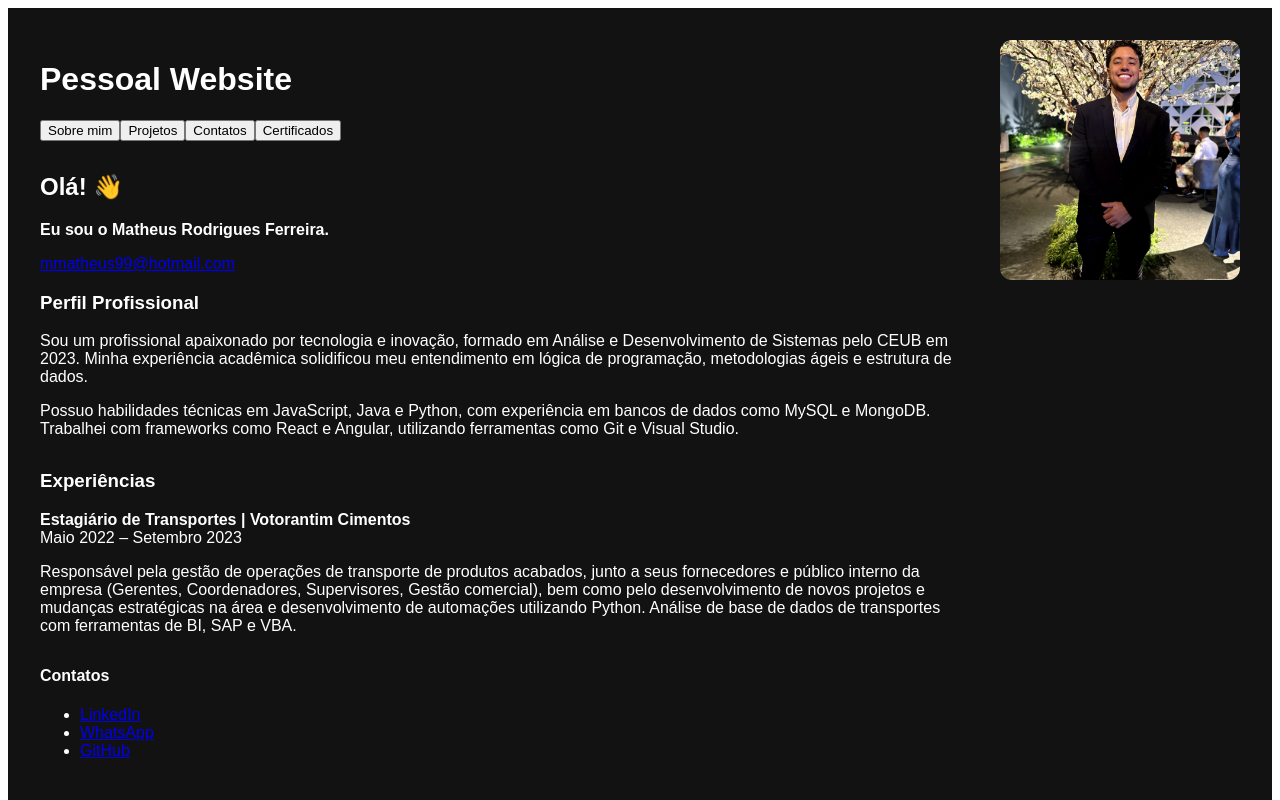
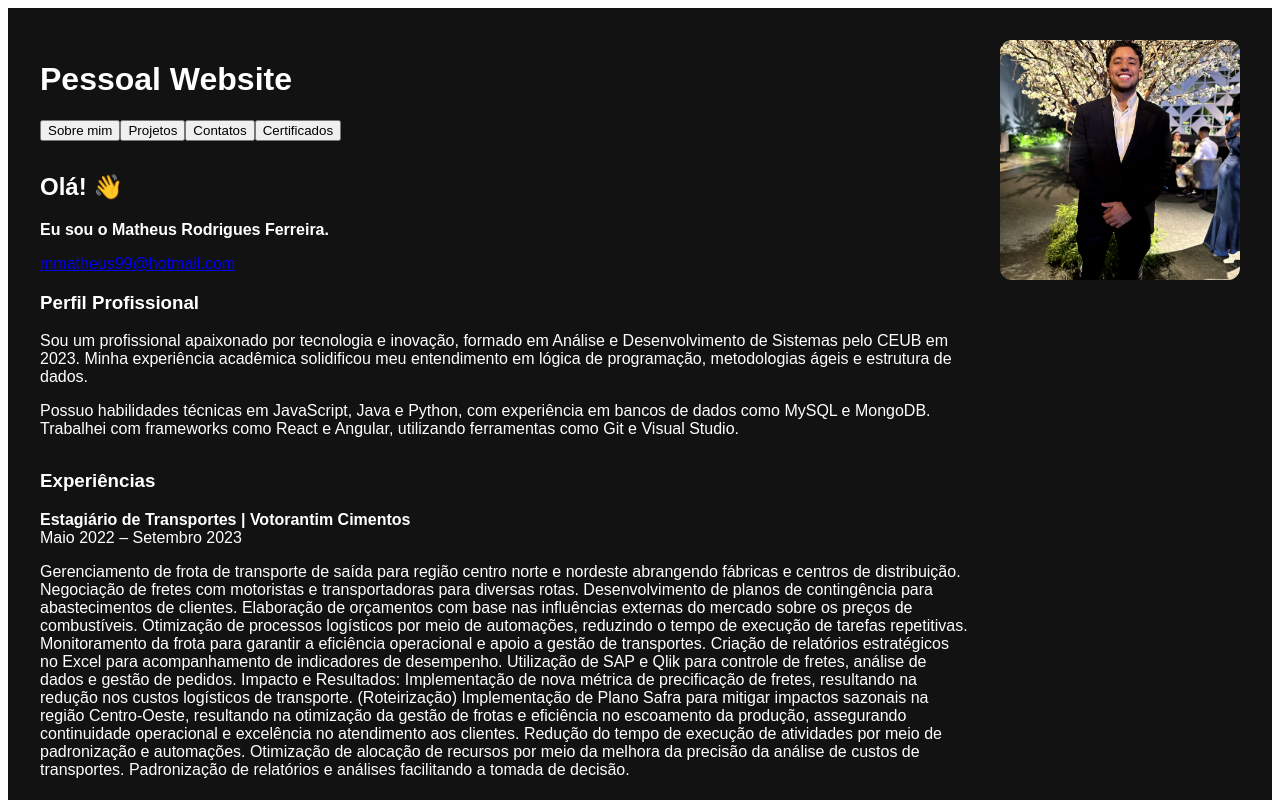
Before and after one commit to MatheusRoF/Personal_website, a Next.js app: page / in a window 1280 px wide. Shown: the top 800 px of the page. Built offline with nearby package versions, Linux system fonts and the light colour scheme.

Commit message:
Update index.js

```diff
--- a/pages/index.js
+++ b/pages/index.js
@@ -47,9 +47,21 @@ export default function Home() {
             <p><strong>Estagiário de Transportes | Votorantim Cimentos</strong><br />
               Maio 2022 – Setembro 2023</p>
             <p>
-              Responsável pela gestão de operações de transporte de produtos acabados, junto a seus fornecedores e público interno da empresa
-              (Gerentes, Coordenadores, Supervisores, Gestão comercial), bem como pelo desenvolvimento de novos projetos e mudanças estratégicas
-              na área e desenvolvimento de automações utilizando Python. Análise de base de dados de transportes com ferramentas de BI, SAP e VBA.
+              Gerenciamento de frota de transporte de saída para região centro norte e nordeste abrangendo fábricas e centros de distribuição.
+              Negociação de fretes com motoristas e transportadoras para diversas rotas.
+              Desenvolvimento de planos de contingência para abastecimentos de clientes.
+              Elaboração de orçamentos com base nas influências externas do mercado sobre os preços de combustíveis.
+              Otimização de processos logísticos por meio de automações, reduzindo o tempo de execução de tarefas repetitivas.
+              Monitoramento da frota para garantir a eficiência operacional e apoio a gestão de transportes.
+              Criação de relatórios estratégicos no Excel para acompanhamento de indicadores de desempenho.
+              Utilização de SAP e Qlik para controle de fretes, análise de dados e gestão de pedidos.
+
+              Impacto e Resultados:
+              Implementação de nova métrica de precificação de fretes, resultando na redução nos custos logísticos de transporte. (Roteirização)
+              Implementação de Plano Safra para mitigar impactos sazonais na região Centro-Oeste, resultando na otimização da gestão de frotas e eficiência no escoamento da produção, assegurando continuidade operacional e excelência no atendimento aos clientes.
+              Redução do tempo de execução de atividades por meio de padronização e automações.
+              Otimização de alocação de recursos por meio da melhora da precisão da análise de custos de transportes.
+              Padronização de relatórios e análises facilitando a tomada de decisão.
             </p>
           </section>
 
```
